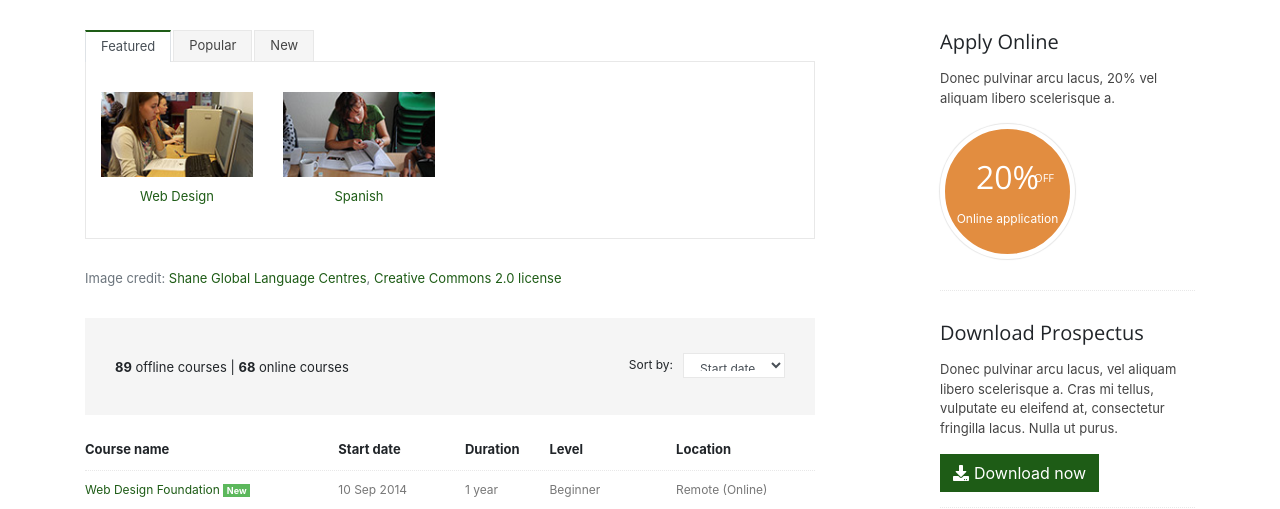
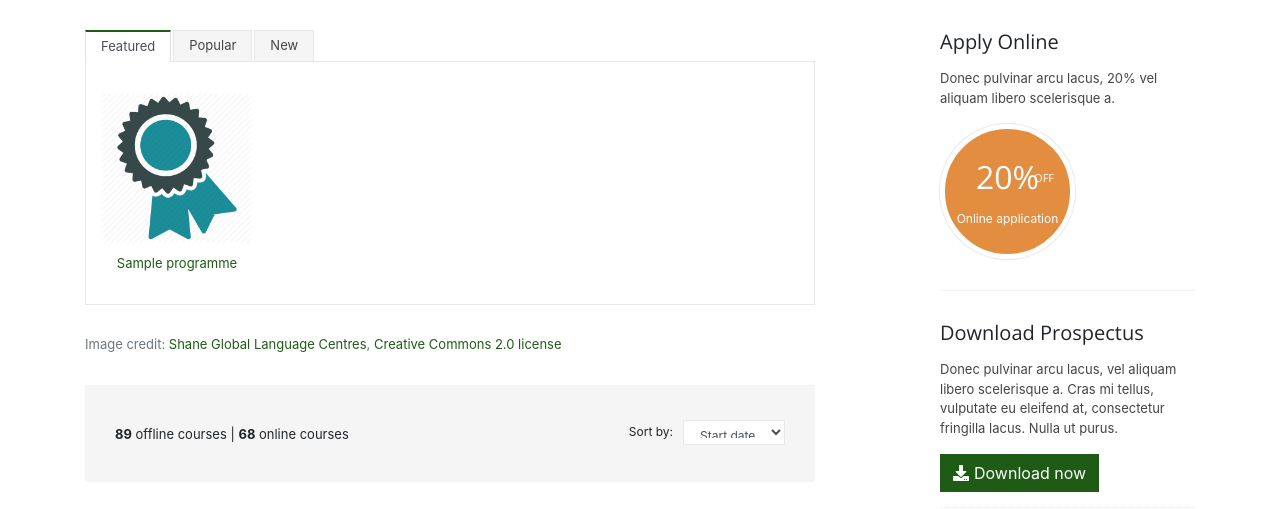
Before and after one commit to dollarstir/HCT, a PHP site: page /courses.php in a window 1280 px wide. Shown: the part 339-848 px from the top of the page. Run offline with PHP 8.4, Linux system fonts and the light colour scheme; tables that the repository leaves empty or names only in its code hold one stand-in row (values such as "Sample post"); some libraries are stand-ins or nearby versions.

Commit message:
listing curses on pages

```diff
--- /dev/null
+++ b/core.php
@@ -0,0 +1,31 @@
+<?php
+
+function viewcourses(){
+    include 'db.php';
+
+    $getco= mysqli_query($conn,"SELECT * FROM programme");
+
+    while ($row=mysqli_fetch_array($getco)) {
+
+
+        $ctitle= $row['ctitle'];
+        $duration= $row['duration'];
+        $arequirement= $row['arequirement'];
+        $description=$row['description'];
+
+
+        echo '<div class="item col-lg-3 col-6">
+                <img class="img-fluid" src="assets/images/courses/def2.png" width="160px"   height="50px" alt="" />
+                <p class="text-center"><a href="courses.html#">'.$ctitle.'</a></p>
+              </div>';
+        # code...
+    }
+}
+
+function countcourse(){
+
+}
+
+
+
+?>
--- a/courses.php
+++ b/courses.php
@@ -1,3 +1,7 @@
+
+<?php
+include 'core.php';
+?>
 <!DOCTYPE html>
 <html lang="en">
 <head>
@@ -162,14 +166,12 @@
                                 <div class="tab-content">
                                   <div class="tab-pane active" id="tab1">
                                       <div class="row">
-                                          <div class="item col-lg-3 col-6">
-                                              <img class="img-fluid" src="assets/images/courses/course-thumb-1.jpg"  alt="" />
-                                              <p class="text-center"><a href="courses.html#">Web Design</a></p>
-                                          </div><!--//item-->
-                                          <div class="item col-lg-3 col-6">
-                                              <img class="img-fluid" src="assets/images/courses/course-thumb-2.jpg"  alt="" />
-                                              <p class="text-center"><a href="courses.html#">Spanish</a></p>
-                                          </div><!--//item-->
+                                          <!--//item-->
+
+                                          <?php
+                                            echo viewcourses();
+                                          ?>
+                                          <!--//item-->
                                           <div class="clearfix visible-xs"></div>
 
                                       </div><!--//row-->
--- a/db.php
+++ b/db.php
@@ -0,0 +1,6 @@
+<?php
+
+$conn =mysqli_connect("localhost","root","","hct") or die  ("error connecting to database");
+
+
+?>
```
Also changed, not shown: assets/images/courses/def.png (added), assets/images/courses/def2.png (added).
